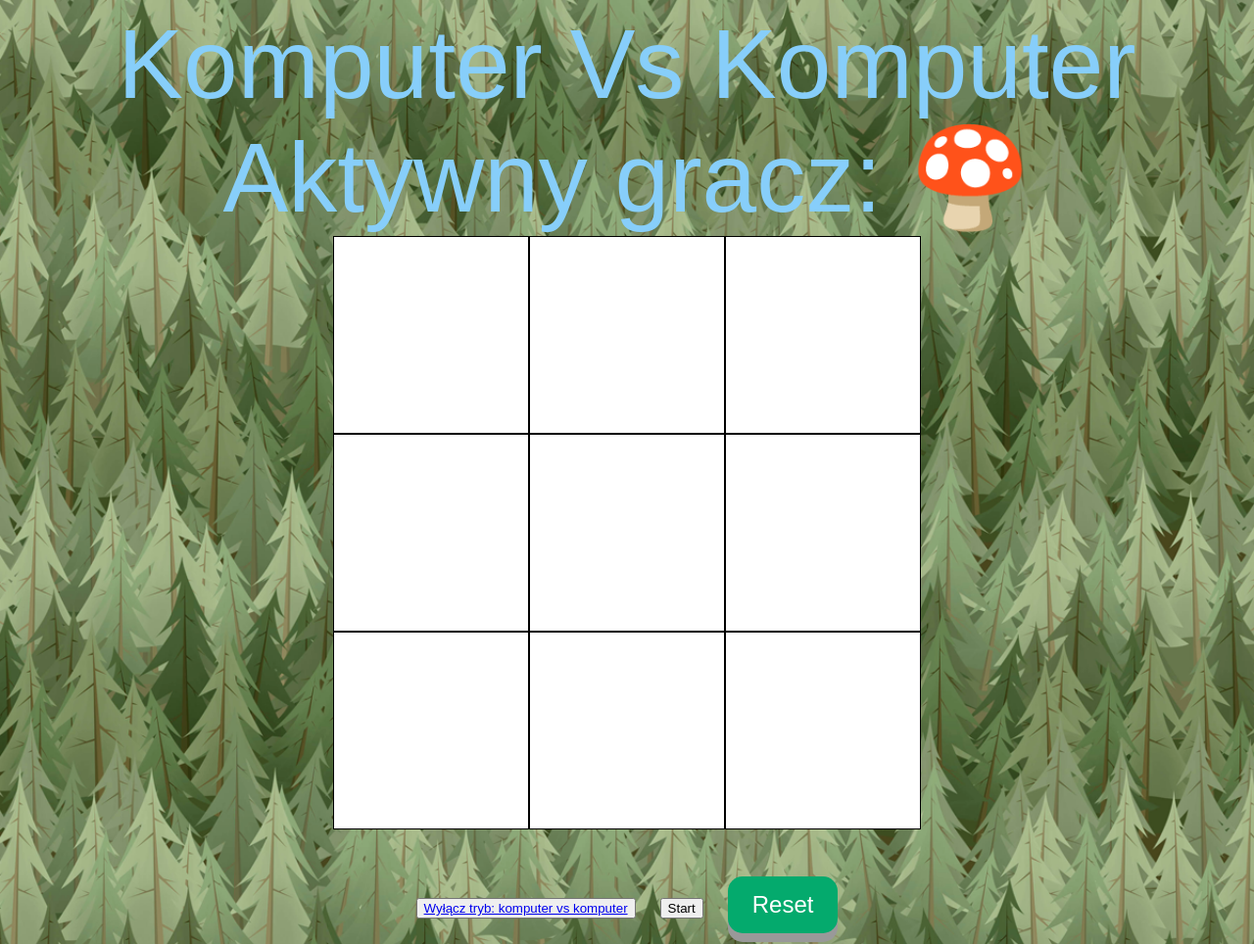
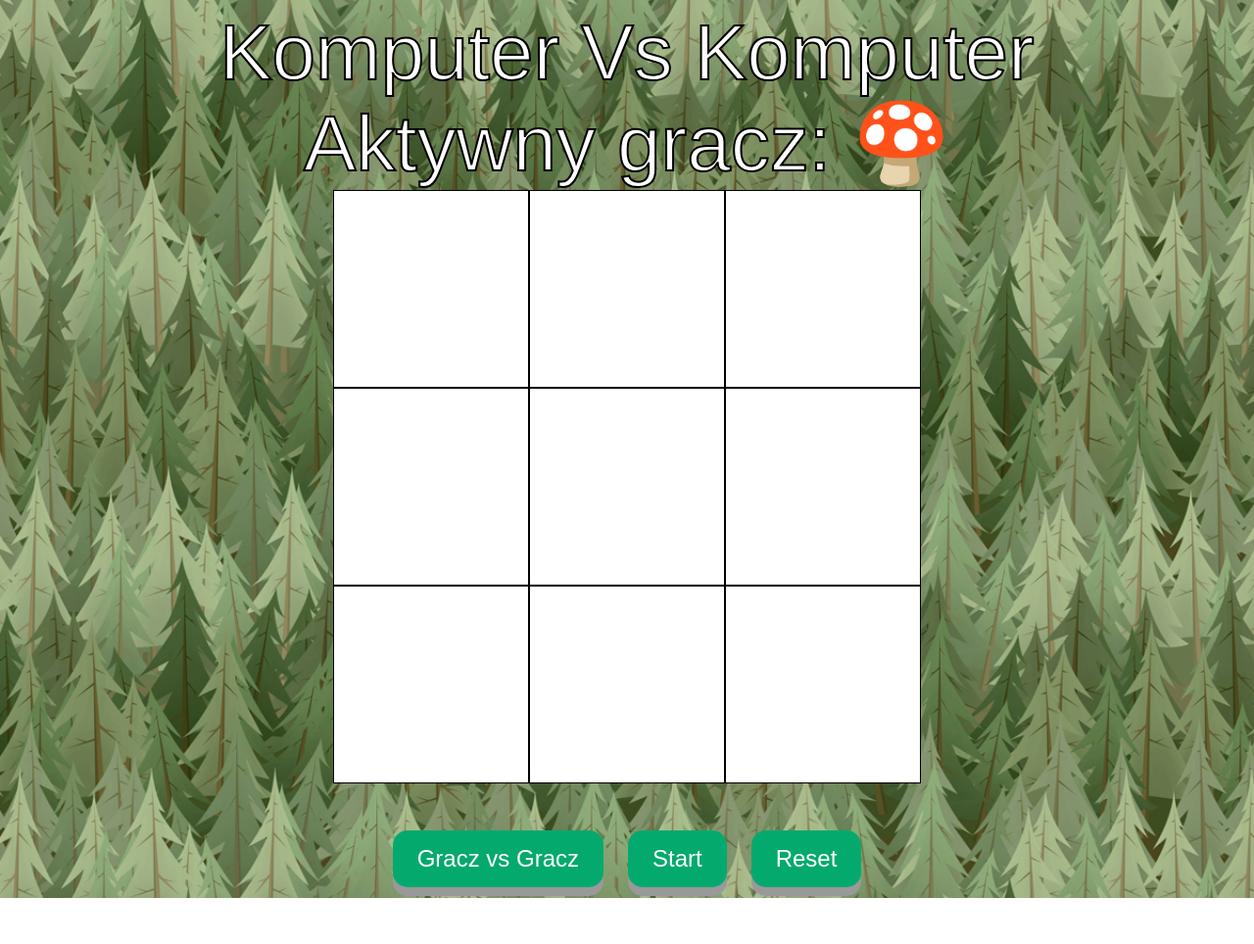
Before and after one commit to ZacharekKacper/grzybidzik.github.io, a PHP site: page /komputervskomputer.html in a window 1280 px wide. Shown: the whole page at 98% size. After the commit the page ends 917 px from the top, so only its background shows below. Run offline with PHP 8.4, Linux system fonts and the light colour scheme.

Commit message:
elzbieta

```diff
--- a/index.html
+++ b/index.html
@@ -23,9 +23,9 @@
         <div onclick="tura(9)" id="k9" class="komorka"></div>
     </div>
     <button onclick="reset()" id="resethyhym">Reset</button>
-    <button onclick="zmienTryb(false)" id="zmienTrybButton"><span>Zmień tryb</span></button>
+    <button onclick="zmienTryb(false)" id="zmienTrybButton"><span id="tryb1">Gracz vs Komputer</span></button>
 
-    <button><a href="komputervskomputer.html">Włącz tryb: komputer vs komputer</a></button>
+    <button class="botvsbotguziec"><a href="komputervskomputer.html">Komputer vs Komputer</a></button>
 
     <script src="script.js"></script>
 </body>
--- a/komputervskomputer.html
+++ b/komputervskomputer.html
@@ -22,8 +22,8 @@
         <div id="k9" class="komorka"></div>
     </div>
 
-    <button><a href="index.html">Wyłącz tryb: komputer vs komputer</a></button>
-    <button onclick="start()">Start</button>
+    <button class="botvsbotguziec"><a href="index.html">Gracz vs Gracz</a></button>
+    <button id="startejum" onclick="start()"><span>Start</span></button>
     <button onclick="reset()" id="zmienTrybButton">Reset</button>
 
     <script src="script.js"></script>
--- a/script.js
+++ b/script.js
@@ -18,7 +18,6 @@
 ]
 let moznaGrac = true
 let botygrajo = false
-let czyRemis = false
 
 
 
@@ -39,10 +38,11 @@
         let bStyl = document.querySelector("#k"+(warunki[1]+1))
         let cStyl = document.querySelector("#k"+(warunki[2]+1))
         sprawdzRemis(); //funkcja sprawdzająca czy nie ma remisu
-
+        //nie mam pojecia co to robi ale działa więc jest git
+        //if(moznaGrac == true){
             console.log(counter);
             counter+=1;
-            if(a == b && b == c && a != "" && b != "" && c != "" && moznaGrac){
+            if(a == b && b == c && a != "" && b != "" && c != ""){
                 moznaGrac = false;
                 botygrajo = false;
                 console.log("rosol");
@@ -53,12 +53,12 @@
 
             }
 
-            else if(counter >= 8 && botygrajo && !czyRemis){
+            else if(counter >= 8 && botygrajo){
                 console.log("gowno");
                 start()
                 zmianaGracza()
             }
-            else if(counter >= 8 && moznaGrac && !czyRemis){
+            else if(counter >= 8 && moznaGrac){
                 console.log(counter)
                 zmianaGracza() //zmienia graczy po sprawdzeniu wszystkich warunków
             }
@@ -115,7 +115,6 @@
 //funkcja resetująca gre
 function reset(){
     moznaGrac = true
-    czyRemis = false
     aktywnyGracz = grzyb
     document.querySelector("#aktywnyGracz").innerHTML = "Aktywny gracz: "+aktywnyGracz;
 
@@ -133,13 +132,16 @@
     graczVsGracz = jakiTryb;
     let trybButton = document.querySelector("#zmienTrybButton");
     let trybDiv = document.querySelector("#jakiTrybDiv");
+    let tryb1 = document.querySelector("#tryb1");
     if(jakiTryb == false){
         trybButton.setAttribute("onclick","zmienTryb(true)");
         trybDiv.innerHTML = "Gracz Vs Komputer";
+        tryb1.innerHTML = "Gracz Vs Gracz";
     }
     else if (jakiTryb == true){
         trybButton.setAttribute("onclick","zmienTryb(false)");
         trybDiv.innerHTML = "Gracz Vs Gracz";
+        tryb1.innerHTML = "Gracz Vs Komputer";
     }
     reset();
 }
@@ -153,7 +155,7 @@
                 liczRemis++
         })
         if(liczRemis >= 9){
-            czyRemis = true
+            moznaGrac = false;
             botygrajo = false
             document.querySelector("#aktywnyGracz").innerHTML = "Remis";
         }
--- a/style.css
+++ b/style.css
@@ -1,9 +1,20 @@
 body {
     font-size: 100px;
     text-align: center;
-    background: url("las-1.png");
+    background: url("las.png");
     color: white;
     background-size: 100%;
+    -webkit-touch-callout: none;
+    -webkit-user-select: none;
+    -khtml-user-select: none;
+    -moz-user-select: none;
+    -ms-user-select: none;
+    user-select: none;
+    overflow-y: hidden;
+}
+div {
+
+    -webkit-text-stroke: 2px black;
 }
 
 .komorka {
@@ -11,8 +22,9 @@
     border: 1px solid black;
     width: 100px;
     height: 200px;
-    font-size: auto;
+    font-size: 150px;
     background-color: white;
+
 }
 
 #kolkoigrzyb {
@@ -76,25 +88,95 @@
 }
 
 #resethyhym {
-    background-color: #3e8e41
+    background-color: #04AA6D;
 }
 
 #resethyhym:active {
-    background-color: #3e8e41;
+    background-color:#04AA6D;
     box-shadow: 0 5px #666;
     transform: translateY(4px);
 }
 
 #jakiTrybDiv {
     font-family: fantasy;
-    color: lightskyblue
+    color: white;
+    font-size: 80px;
 }
 
 #aktywnyGracz {
     font-family: fantasy;
-    color: lightskyblue;
+    color: white;
+    font-size: 80px;
 }
 
 #kolkoigrzyb {
     margin: auto;
 }
+
+.botvsbotguziec {
+    padding: 15px 25px;
+    font-size: 24px;
+    text-align: center;
+    cursor: pointer;
+    outline: none;
+    color: #fff;
+    background-color: #04AA6D;
+    border: none;
+    border-radius: 15px;
+    box-shadow: 0 9px #999;
+}
+
+.botvsbotguziec:active {
+    background-color: #3e8e41;
+    box-shadow: 0 5px #666;
+    transform: translateY(4px);
+}
+
+a {
+    text-decoration: none;
+    color: white;
+}
+
+#startejum {
+    cursor: pointer;
+    display: inline-block;
+    position: relative;
+    transition: 0.5s;
+}
+
+
+
+#startejum span {
+    cursor: pointer;
+    display: inline-block;
+    position: relative;
+    transition: 0.5s;
+}
+
+#startejum span:after {
+    content: '\00bb';
+    position: absolute;
+    opacity: 0;
+    top: 0;
+    right: -20px;
+    transition: 0.5s;
+}
+#startejum:hover span {
+    padding-right: 25px;
+  }
+#startejum:hover span:after {
+    opacity: 1;
+    right: 0;
+  }
+#startejum {
+    padding: 15px 25px;
+    font-size: 24px;
+    text-align: center;
+    cursor: pointer;
+    outline: none;
+    color: #fff;
+    background-color: #04AA6D;
+    border: none;
+    border-radius: 15px;
+    box-shadow: 0 9px #999;
+}
```
